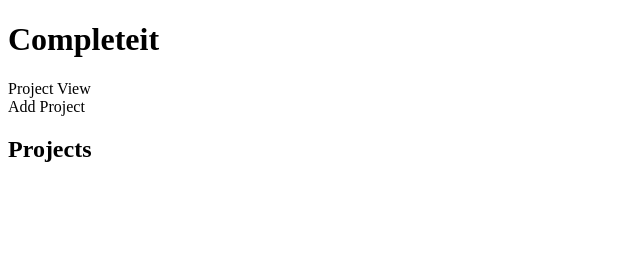
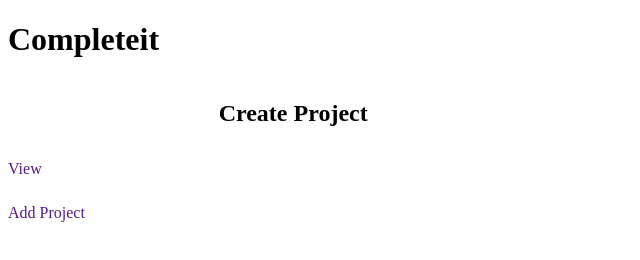
Before and after one commit to joshp423/to-do-list, a website built with webpack: page src/template.html in a window 1280 px wide. Both pictures are taken after a click on the element "Add Project". Shown: the whole page, without its empty margins (0-640 px from the left). Built offline with nearby package versions, Linux system fonts and the light colour scheme.

Commit message:
Added some CSS layout to help with visualising

```diff
--- a/src/index.js
+++ b/src/index.js
@@ -1,4 +1,6 @@
 import { renderTitle } from "./renderTitle";
+import './style.css';
+
 
 const sidebar = document.querySelectorAll('.sidebar>div');
 
@@ -21,8 +23,12 @@ sidebar.forEach((item) => {
                 // render title for tab
                 if (item.id === "projects") {
                     console.log(renderTitle)
-                    renderTitle.renderProjectTitle()
+                    renderTitle.renderProjectsTitle()
                 }
+                else if (item.id === "addproject") {
+                    renderTitle.renderAddProjectTitle()
+                }
+
             }
         })
     });
--- a/src/renderTitle.js
+++ b/src/renderTitle.js
@@ -5,12 +5,12 @@ class TitleRender {
         this.headerTitle = document.getElementById('headerTitle');
     }
 
-    renderProjectTitle(){
+    renderProjectsTitle(){
         headerTitle.innerText = "Projects";
         return;
     }
 
-    renderAddProjectForm(){
+    renderAddProjectTitle(){
         headerTitle.innerText = "Create Project";
         return;
     }
--- /dev/null
+++ b/src/style.css
@@ -0,0 +1,23 @@
+
+
+
+.container {
+    display: grid;
+    grid-template-columns: 1fr 5fr;
+}
+
+.sidebar {
+    display: flex;
+    flex-direction: column;
+    padding-top: 80px;
+    gap: 5%;
+}
+
+.sidebar>div>a {
+    text-decoration: none;
+}
+
+.contentContainer {
+    display: grid;
+    grid-template-rows: 1fr 8fr;
+}
--- a/src/template.html
+++ b/src/template.html
@@ -13,8 +13,8 @@
     <div class="container">
 
         <div class="sidebar">
-            <div id="projects" class="active">Project View</div>
-            <div id="addproject" class="notActive">Add Project</div>
+            <div id="projects" class="active"><a href="">View</a></div>
+            <div id="addproject" class="notActive"><a href="">Add Project</a></div>
         </div>
 
         <div class="contentContainer">
```
